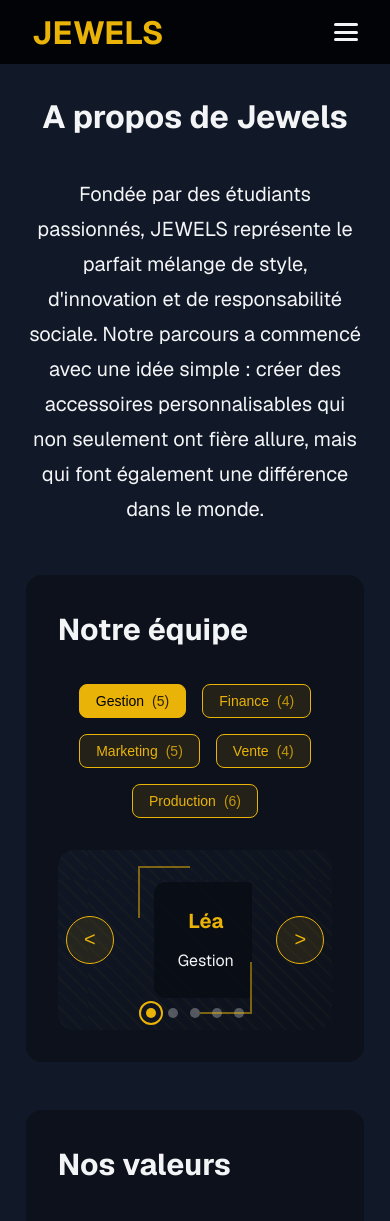
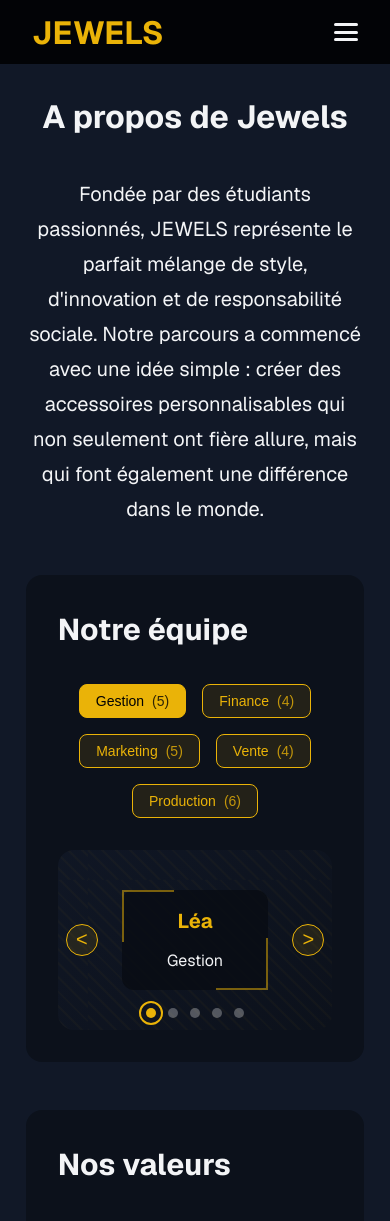
Before and after one commit to jsankare/college_louis_braille, a Next.js app: page /about in a window 390 px wide. Shown: the top 1221 px of the page. Built offline with nearby package versions, Linux system fonts and the light colour scheme.

Commit message:
fix slider design & responsive

```diff
--- a/src/app/components/ui/slider.module.css
+++ b/src/app/components/ui/slider.module.css
@@ -81,7 +81,6 @@
     flex: 1;
     overflow: hidden;
     position: relative;
-    padding: 1rem;
 }
 
 /* Decorative corner elements */
@@ -240,18 +239,18 @@
 
 @media (max-width: 768px) {
     .slider {
-        padding: 1rem 0;
+        padding: 2.5rem 0;
     }
 
     .navButton {
         font-size: 1.25rem;
         padding: 0.75rem;
-        width: 3rem;
-        height: 3rem;
+        width: 2rem;
+        height: 2rem;
     }
 
     .sliderItem {
-        padding: 1.5rem;
+        padding: 1rem;
     }
 
     .sliderItem h3 {
```
